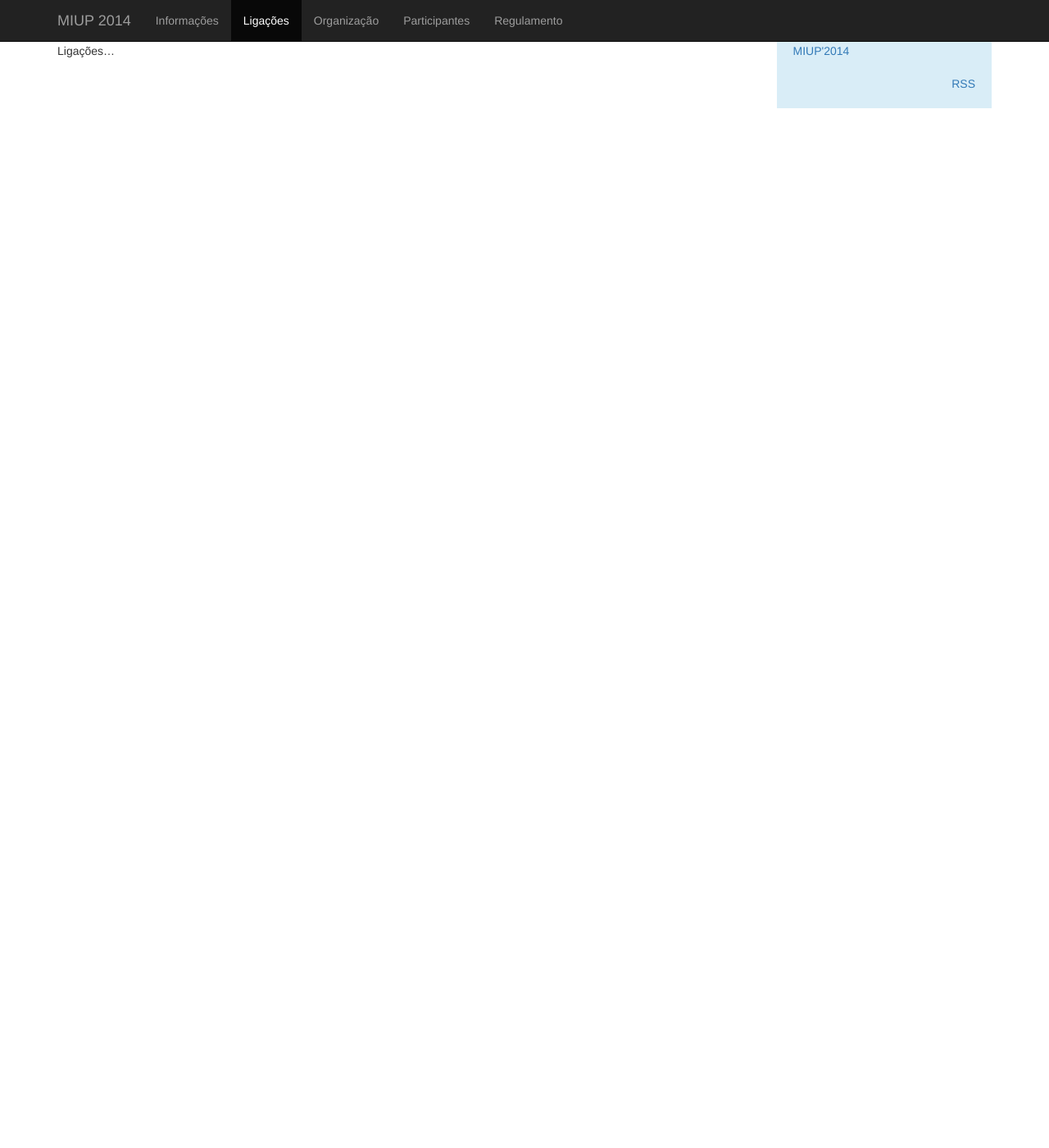
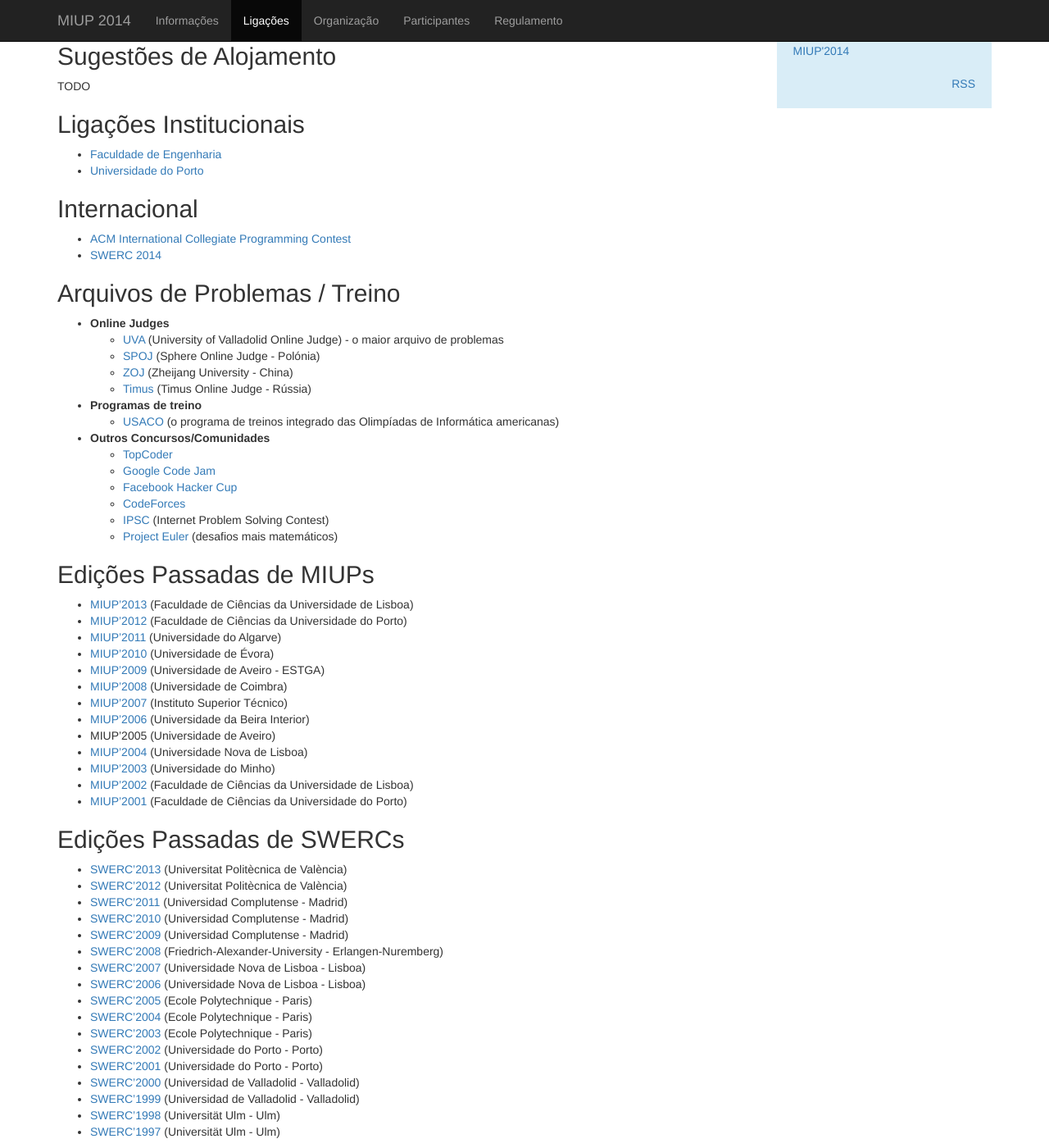
Before and after one commit to miup2014/miup2014.github.io, a Jekyll site: the page built from ligacoes.md, in a window 1280 px wide and 1400 px high, scrolled down 118 px. Shown: the whole window at 82% size. Built offline with Jekyll 4.4.1, drawn with Linux system fonts in a browser that asks for light colours; nearby versions of some CDN libraries; before the commit the page ends 900 px from its top, so only the background shows below that.

Commit message:
Add ligacoes

```diff
--- a/ligacoes.md
+++ b/ligacoes.md
@@ -4,4 +4,87 @@ title: Ligações
 permalink: /ligacoes/
 ---
 
-Ligações...
+## Sugestões de Alojamento
+
+TODO
+
+## Ligações Institucionais
+
+* [Faculdade de Engenharia][feup]
+* [Universidade do Porto][up]
+
+## Internacional
+
+* [ACM International Collegiate Programming Contest][icpc]
+* [SWERC 2014][swerc]
+
+## Arquivos de Problemas / Treino
+
+* **Online Judges**
+  * [UVA][uva] (University of Valladolid Online Judge) - o maior arquivo de problemas
+  * [SPOJ][spoj] (Sphere Online Judge - Polónia)
+  * [ZOJ][zoj] (Zheijang University - China)
+  * [Timus][timus] (Timus Online Judge - Rússia)
+
+* **Programas de treino**
+  * [USACO][usaco] (o programa de treinos integrado das Olimpíadas de Informática americanas)
+
+* **Outros Concursos/Comunidades**
+  * [TopCoder][topcoder]
+  * [Google Code Jam][gcj]
+  * [Facebook Hacker Cup][fhc]
+  * [CodeForces][codeforces]
+  * [IPSC][ipsc] (Internet Problem Solving Contest)
+  * [Project Euler][euler] (desafios mais matemáticos)
+
+## Edições Passadas de MIUPs
+
+* [MIUP'2013](http://www.fc.ul.pt/pt/conferencia/miup-2013/) (Faculdade de Ciências da Universidade de Lisboa)
+* [MIUP'2012](http://miup2012.dcc.fc.up.pt/) (Faculdade de Ciências da Universidade do Porto)
+* [MIUP'2011](http://deei.fct.ualg.pt/MIUP2011/) (Universidade do Algarve)
+* [MIUP'2010](http://miup2010.di.uevora.pt/miup2010) (Universidade de Évora)
+* [MIUP'2009](http://miup.estga.ua.pt/) (Universidade de Aveiro - ESTGA)
+* [MIUP'2008](http://miup2008.dei.uc.pt/) (Universidade de Coimbra)
+* [MIUP'2007](http://acm.ist.utl.pt/miup07/) (Instituto Superior Técnico)
+* [MIUP'2006](http://miup06.di.ubi.pt/) (Universidade da Beira Interior)
+* MIUP'2005 (Universidade de Aveiro)
+* [MIUP'2004](http://ctp.di.fct.unl.pt/MIUP2004/) (Universidade Nova de Lisboa)
+* [MIUP'2003](http://acm.up.pt/local/Historial/2003/miup.html) (Universidade do Minho)
+* [MIUP'2002](http://miup2002.fc.ul.pt/) (Faculdade de Ciências da Universidade de Lisboa)
+* [MIUP'2001](http://acm.up.pt/miup/) (Faculdade de Ciências da Universidade do Porto)
+
+## Edições Passadas de SWERCs
+
+* [SWERC'2013](http://users.dsic.upv.es/swerc/) (Universitat Politècnica de València)
+* [SWERC'2012](http://users.dsic.upv.es/swerc_12/) (Universitat Politècnica de València)
+* [SWERC'2011](http://pc.fdi.ucm.es/swerc/index.php) (Universidad Complutense - Madrid)
+* [SWERC'2010](http://pc.fdi.ucm.es/swerc/swerc10/index.php) (Universidad Complutense - Madrid)
+* [SWERC'2009](http://pc.fdi.ucm.es/swerc/swerc09/index.php) (Universidad Complutense - Madrid)
+* [SWERC'2008](http://icpc.informatik.uni-erlangen.de/swerc2008/) (Friedrich-Alexander-University - Erlangen-Nuremberg)
+* [SWERC'2007](http://ctp.di.fct.unl.pt/SWERC2007/) (Universidade Nova de Lisboa - Lisboa)
+* [SWERC'2006](https://sites.google.com/site/swerc2006/) (Universidade Nova de Lisboa - Lisboa)
+* [SWERC'2005](http://www.enseignement.polytechnique.fr/acm/2005/) (Ecole Polytechnique - Paris)
+* [SWERC'2004](http://www.enseignement.polytechnique.fr/acm/2004/) (Ecole Polytechnique - Paris)
+* [SWERC'2003](http://www.enseignement.polytechnique.fr/acm/2003/) (Ecole Polytechnique - Paris)
+* [SWERC'2002](http://swerc.up.pt/2002/) (Universidade do Porto - Porto)
+* [SWERC'2001](http://swerc.up.pt/2001/) (Universidade do Porto - Porto)
+* [SWERC'2000](http://online-judge.uva.es/oldportal/swerc00/) (Universidad de Valladolid - Valladolid)
+* [SWERC'1999](http://online-judge.uva.es/oldportal/swerc99/) (Universidad de Valladolid - Valladolid)
+* [SWERC'1998](http://www.informatik.uni-ulm.de/acm/Regionals/1998/) (Universität Ulm - Ulm)
+* [SWERC'1997](http://www.informatik.uni-ulm.de/acm/Regionals/1997/) (Universität Ulm - Ulm)
+
+[feup]: http://www.fe.up.pt/
+[up]: http://www.up.pt/
+[icpc]: http://icpc.baylor.edu/
+[swerc]: http://swerc.eu/
+[uva]: http://uva.onlinejudge.org/
+[spoj]: http://www.spoj.pl/
+[zoj]: http://acm.zju.edu.cn/onlinejudge/
+[timus]: http://acm.timus.ru/
+[usaco]: http://train.usaco.org/usacogate
+[topcoder]: http://community.topcoder.com/tc
+[gcj]: http://code.google.com/codejam/
+[codeforces]: http://codeforces.com/
+[ipsc]: http://ipsc.ksp.sk/
+[euler]: http://projecteuler.net/
+[fhc]: http://www.facebook.com/hackercup
```
Also changed, not shown: organizacao.md (+1 -3 lines).
